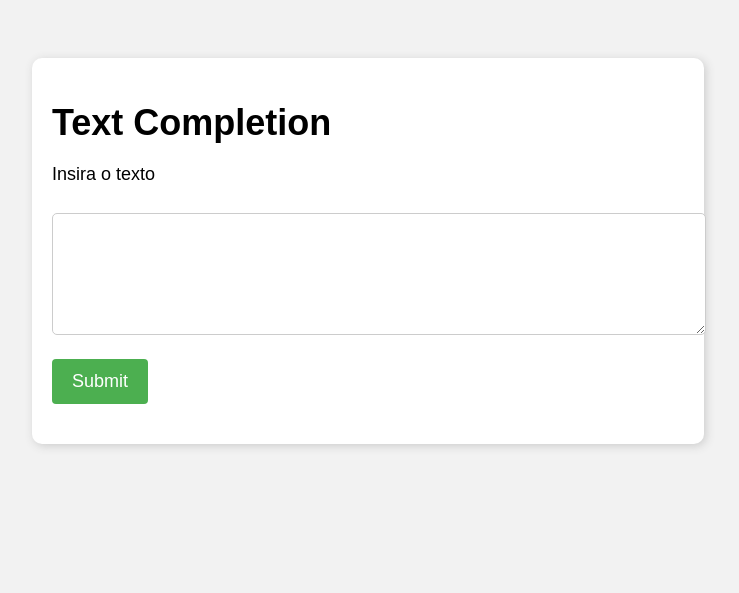
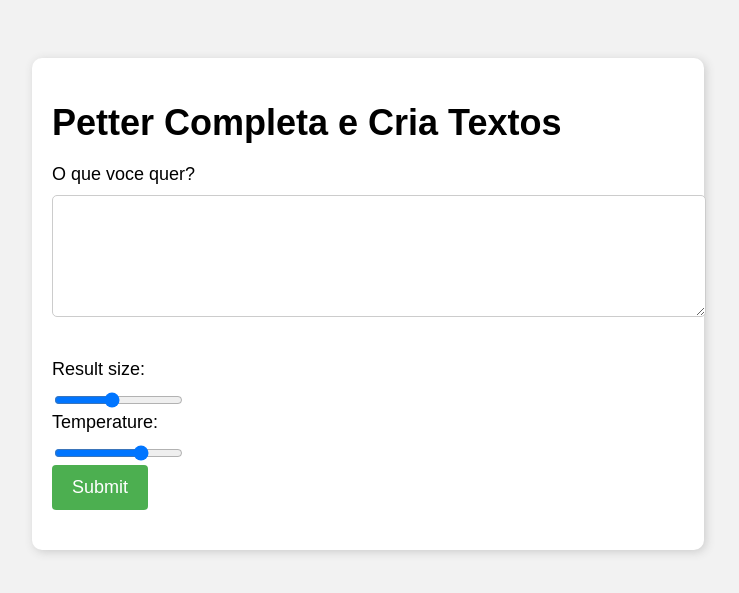
Before and after one commit to mbergo/mkt-completion, a Flask app: page / in a window 1280 px wide. Shown: the top 593 px of the page, without its empty margins (272-1011 px from the left). Run offline with Flask 2, Linux system fonts and the light colour scheme.

Commit message:
Setting Temperature and Size

```diff
--- a/app.py
+++ b/app.py
@@ -1,5 +1,6 @@
 from flask import Flask, render_template, request
 import openai
+import jsonify
 
 app = Flask(__name__)
 
@@ -8,7 +9,7 @@ def index():
     if request.method == "POST":
         user_input = request.form["text"]
         # Use the user_input to generate marketing text using a language model
-        api_key = "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"
+
         model_engine = "text-davinci-002"
         prompt = (f"complete the text: {user_input}")
         completions = openai.Completion.create(
@@ -18,10 +19,10 @@ def index():
             n=1,
             stop=None,
             temperature=0.7,
-            api_key=api_key
+            api_key="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"
         )
         message = completions.choices[0].text
-        return render_template("index.html", message=message)
+        return jsonify({"message": message})
     return render_template("index.html")
 
 if __name__ == "__main__":
--- a/templates/index.html
+++ b/templates/index.html
@@ -6,14 +6,18 @@
   </head>
   <body>
     <div class="container">
-      <h1>Text Completion</h1>
-      <form method="post">
-        <label for="text">Insira o texto</label>
-        <br>
-        <textarea id="text" name="text"></textarea>
-        <br>
-        <input type="submit" value="Submit">
-      </form>
+      <h1>Petter Completa e Cria Textos</h1>
+      <form method="POST" action="/" id="mainForm">
+    <label for="text">O que voce quer?</label>
+    <textarea type="text" id="text" name="text" required></textarea>
+    <br><br>
+    <label for="size">Result size:</label>
+    <input type="range" min="1" max="10" value="5" class="slider" id="size" name="size">
+    <label for="temp">Temperature:</label>
+    <input type="range" min="0" max="1" step="0.1" value="0.7" class="slider" id="temp" name="temp">
+    <br>
+    <input type="submit" value="Submit">
+</form>
       {% if message %}
         <div class="message">
           <p>{{ message }}</p>
@@ -21,4 +25,32 @@
       {% endif %}
     </div>
   </body>
+  <script>
+    var form = document.getElementById("mainForm");
+    form.onsubmit = function(event) {
+        event.preventDefault();
+        var text = document.getElementById("text").value;
+        var size = document.getElementById("size").value;
+        var temp = document.getElementById("temp").value;
+        // send a POST request to the server with the form data
+        fetch("/", {
+            method: "POST",
+            body: JSON.stringify({
+                "text": text,
+                "size": size,
+                "temp": temp
+            }),
+            headers: {
+                "Content-Type": "application/json"
+            }
+        })
+        .then(function(response) {
+            return response.text();
+        })
+        .then(function(message) {
+            // update the page with the response message
+            document.getElementById("message").innerHTML = message;
+        });
+    }
+</script>
 </html>
```
